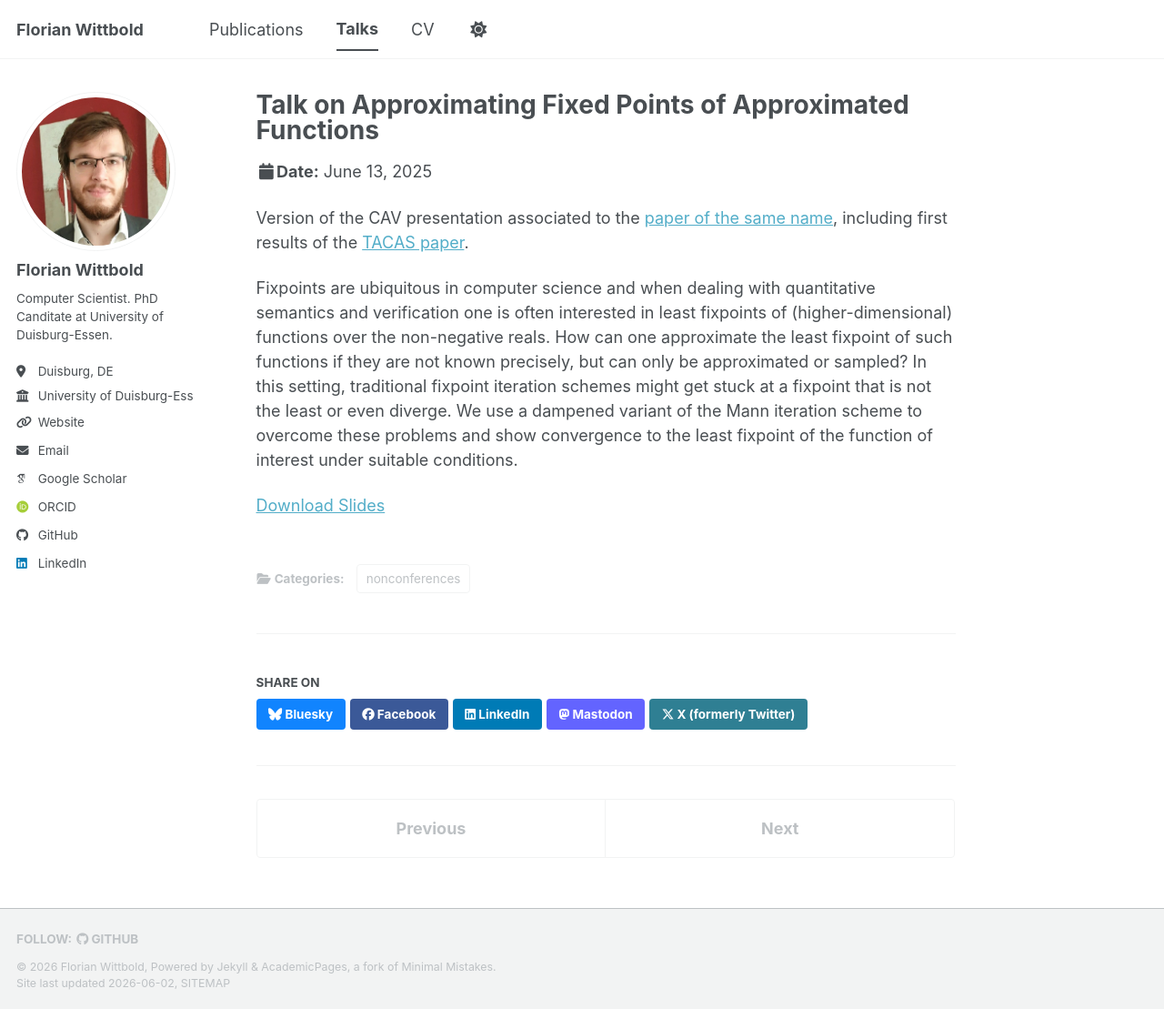
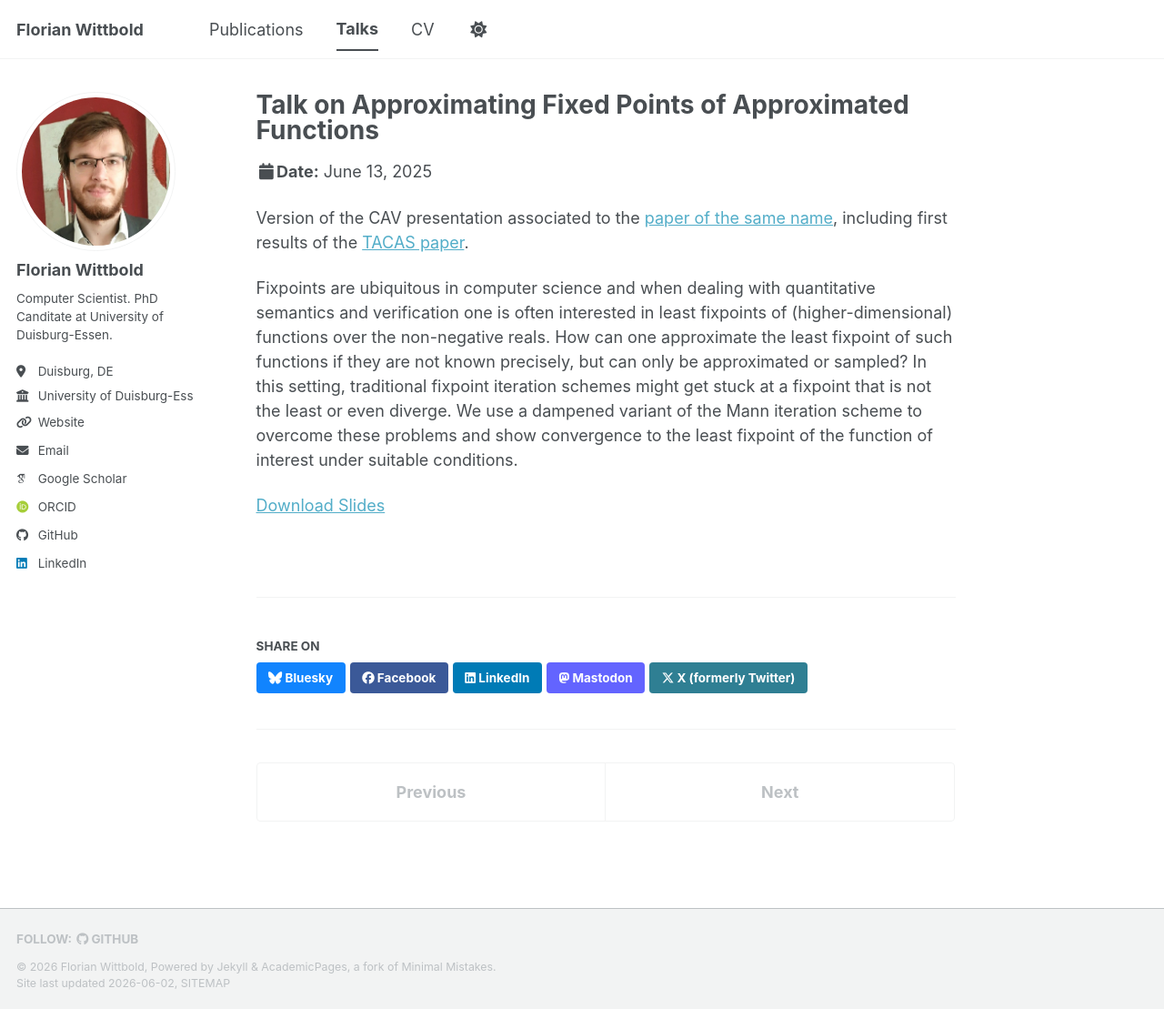
Before and after one commit to flo-witt/flo-witt.github.io, a Jekyll site: the page built from _talks/2025-06-13-icis.md, in a window 1280 px wide and 1109 px high. Shown: the whole window at 91% size. Built offline with Jekyll 4.4.1, drawn with Linux system fonts in a browser that asks for light colours; some web fonts are replaced; a script bundle is joined from its source files by our own code; library files that are not in the unit come from our copies; some of the changed lines change nothing that is shown.

Commit message:
Test remove category list for talks

```diff
--- a/_includes/page__taxonomy.html
+++ b/_includes/page__taxonomy.html
@@ -4,6 +4,6 @@
   {% include tag-list.html %}
 {% endif %}
 
-{% if site.category_archive.type and page.categories[0] and page.collection != 'publications' %}
+{% if site.category_archive.type and page.categories[0] and page.collection != 'publications' and page.collection != 'talks' %}
   {% include category-list.html %}
 {% endif %}
```
